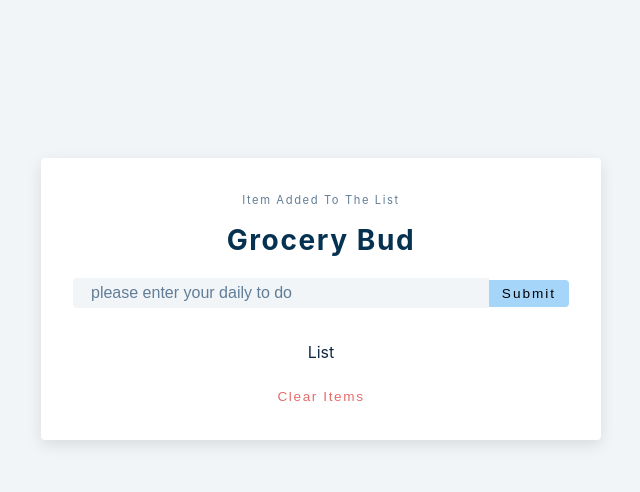
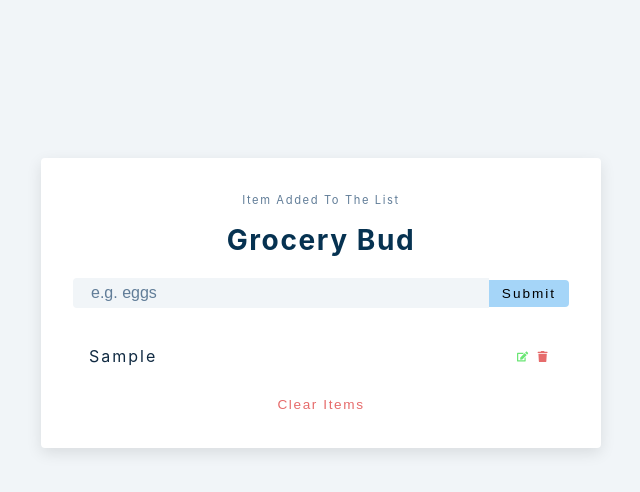
Before and after one commit to javokhirbekkhaydarov/reactlesson, a React (Create React App) app in the folder my-test/: page / in a window 1280 px wide. Both pictures are taken after typing "Sample" into the empty fields and a click on the button "Submit". Shown: the top 492 px of the page, without its empty margins (270-910 px from the left). Built offline with nearby package versions, Linux system fonts and the light colour scheme.

Commit message:
lesson 21 completed also added list

```diff
--- a/my-test/package.json
+++ b/my-test/package.json
@@ -8,6 +8,7 @@
     "@testing-library/user-event": "^13.5.0",
     "react": "^18.2.0",
     "react-dom": "^18.2.0",
+    "react-icons": "^4.4.0",
     "react-router-dom": "^6.3.0",
     "react-scripts": "5.0.1",
     "web-vitals": "^2.1.4",
--- a/my-test/src/components/Lesson21Store/List.js
+++ b/my-test/src/components/Lesson21Store/List.js
@@ -1,9 +1,34 @@
-import React from 'react'
+import React from "react";
+import { FaEdit, FaTrash } from "react-icons/fa";
+const List = ({ items, removeItem, editItem }) => {
+  return (
+    <div className="grocery-list">
+      {items.map((item) => {
+        const { id, title } = item;
+        return (
+          <article className="grocery-item" key={id}>
+            <p className="title">{title}</p>
+            <div className="btn-container">
+              <button
+                type="button"
+                className="edit-btn"
+                onClick={() => editItem(id)}
+              >
+                <FaEdit />
+              </button>
+              <button
+                type="button"
+                className="delete-btn"
+                onClick={() => removeItem(id)}
+              >
+                <FaTrash />
+              </button>
+            </div>
+          </article>
+        );
+      })}
+    </div>
+  );
+};
 
-const List = () => {
-  return (
-    <div>List</div>
-  )
-}
-
-export default List
+export default List;
--- a/my-test/src/components/Lesson21Store/Main.js
+++ b/my-test/src/components/Lesson21Store/Main.js
@@ -63,27 +63,30 @@ function Main() {
     localStorage.setItem("list", JSON.stringify(list));
   }, [list]);
   return (
-    <section className="section-center">
-      <form className="grocery-form" onSubmit={handleSubmit}>
+    <section className='section-center'>
+      <form className='grocery-form' onSubmit={handleSubmit}>
         {alert.show && <Alert {...alert} removeAlert={showAlert} list={list} />}
+
         <h3>grocery bud</h3>
-        <div className="form-control">
+        <div className='form-control'>
           <input
-            type="text"
-            className="grocery"
-            placeholder="please enter your daily to do"
+            type='text'
+            className='grocery'
+            placeholder='e.g. eggs'
             value={name}
             onChange={(e) => setName(e.target.value)}
           />
-          <button className="submit-btn" type="submit">
-            {isEditing ? "edit" : "submit"}
+          <button type='submit' className='submit-btn'>
+            {isEditing ? 'edit' : 'submit'}
           </button>
         </div>
       </form>
       {list.length > 0 && (
-        <div className="grocery-container">
-          <List item={list} removeItem={removeItem} editItem={editItem} />
-          <button className="clear-btn" onClick={clearList}>clear items</button>
+        <div className='grocery-container'>
+          <List items={list} removeItem={removeItem} editItem={editItem} />
+          <button className='clear-btn' onClick={clearList}>
+            clear items
+          </button>
         </div>
       )}
     </section>
```
Also changed, not shown: 1 other file (tests, documents, lock files or other folders).
